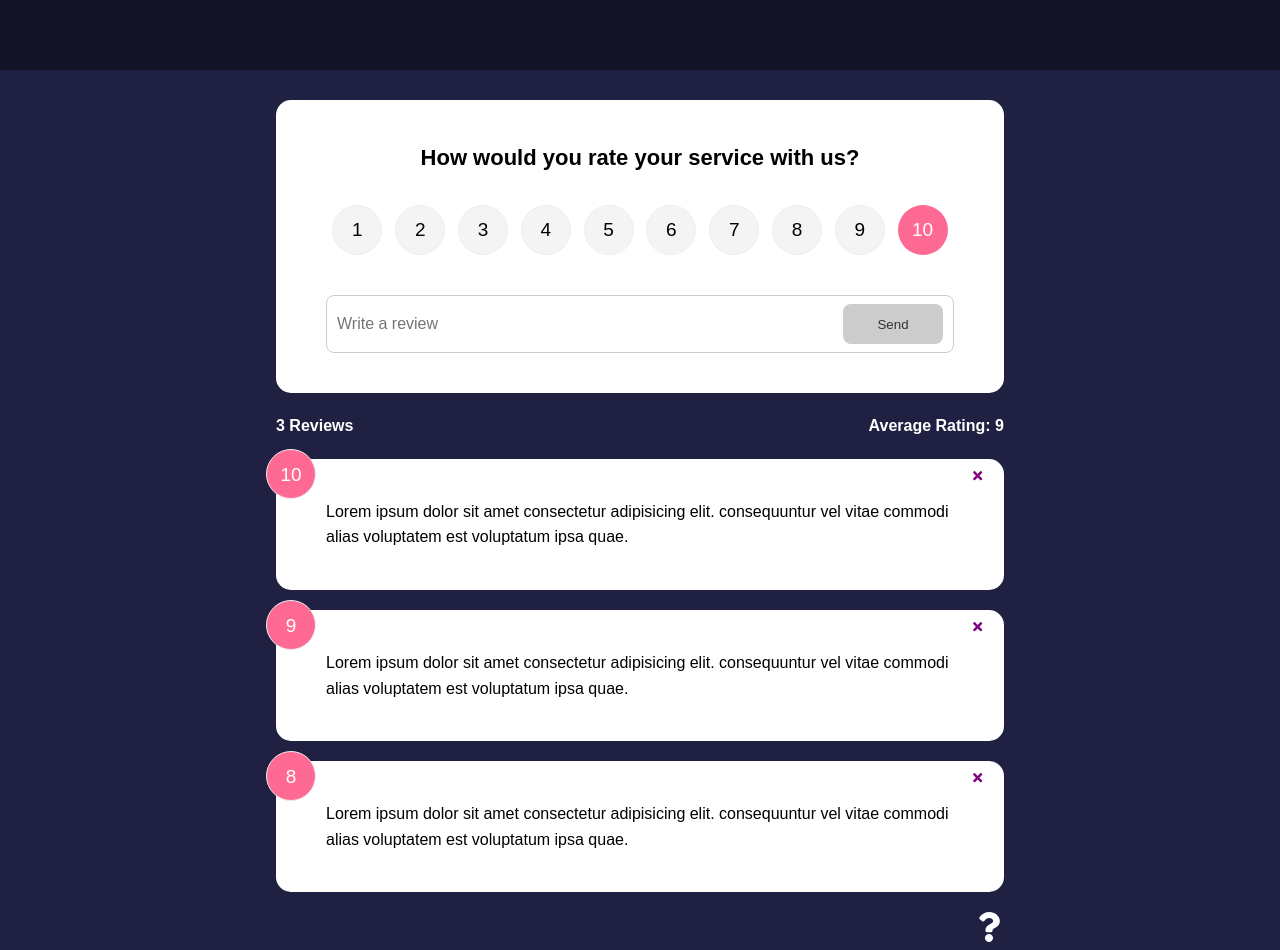
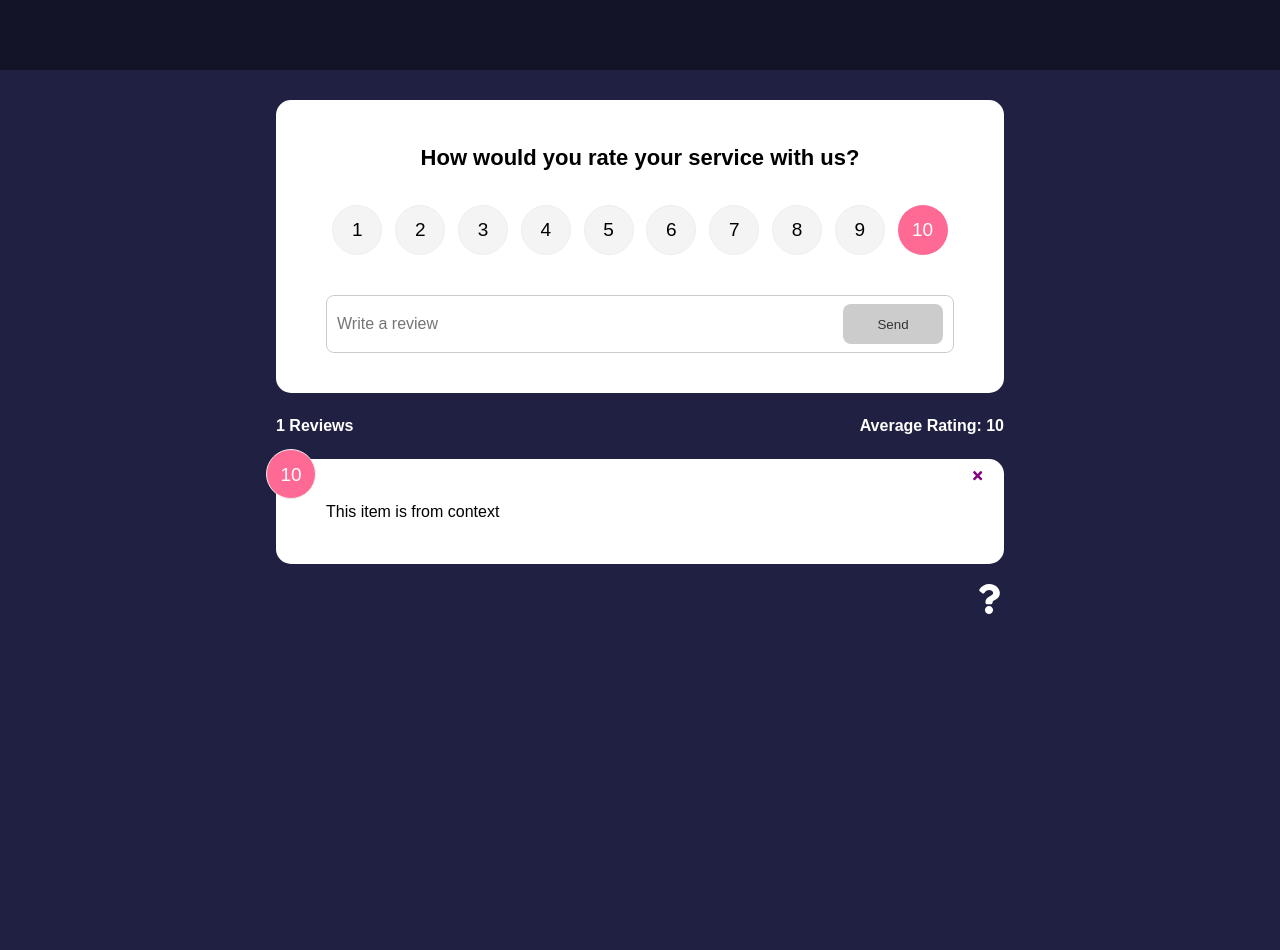
Before and after one commit to alexalikhani95/Feedback-App, a React (Create React App) app: page / in a window 1280 px wide. After the commit the page ends 800 px from the top, so only its background shows below. Built offline with nearby package versions, Linux system fonts and the light colour scheme.

Commit message:
Getting global state with teh useContext hook

```diff
--- a/src/App.js
+++ b/src/App.js
@@ -38,8 +38,8 @@
             element={
               <>
                 <FeedbackForm handleAdd={addFeedback} />
-                <FeedbackStats feedback={feedback} />
-                <FeedbackList feedback={feedback} handleDelete={deleteFeedback} />
+                <FeedbackStats />
+                <FeedbackList handleDelete={deleteFeedback} />
               </>
             }
           ></Route>
--- a/src/components/FeedbackList.jsx
+++ b/src/components/FeedbackList.jsx
@@ -1,9 +1,10 @@
-import React from "react";
+import React, {useContext} from "react";
 import { motion, AnimatePresence } from "framer-motion";
 import FeedbackItem from "./FeedbackItem";
-import PropTypes from "prop-types";
+import FeedbackContext from "../context/FeedbackContext";
 
-const FeedbackList = ({ feedback, handleDelete }) => {
+const FeedbackList = ({ handleDelete }) => {
+  const {feedback} = useContext(FeedbackContext)
   if (!feedback || feedback.length === 0) {
     return <p>No Feedback Yet</p>;
   }
@@ -25,14 +26,4 @@
   );
 };
 
-FeedbackList.propTypes = {
-  feedback: PropTypes.arrayOf(
-    PropTypes.shape({
-      id: PropTypes.number.isRequired,
-      text: PropTypes.string.isRequired,
-      rating: PropTypes.number.isRequired,
-    })
-  ),
-};
-
 export default FeedbackList;
--- a/src/components/FeedbackStats.jsx
+++ b/src/components/FeedbackStats.jsx
@@ -1,7 +1,9 @@
-import React from 'react'
+import React, { useContext } from 'react'
 import PropTypes from 'prop-types'
+import FeedbackContext from '../context/FeedbackContext'
 
-const FeedbackStats = ({feedback}) => {
+const FeedbackStats = () => {
+  const {feedback} = useContext(FeedbackContext)
 // Calculate Ratings average
 // The reduce() method executes a reducer function for array element.
 // The reduce() method returns a single value: the function's accumulated result.
@@ -21,8 +23,4 @@
   )
 }
 
-FeedbackStats.propTypes = {
-  feedback: PropTypes.array.isRequired
-}
-
 export default FeedbackStats
```
